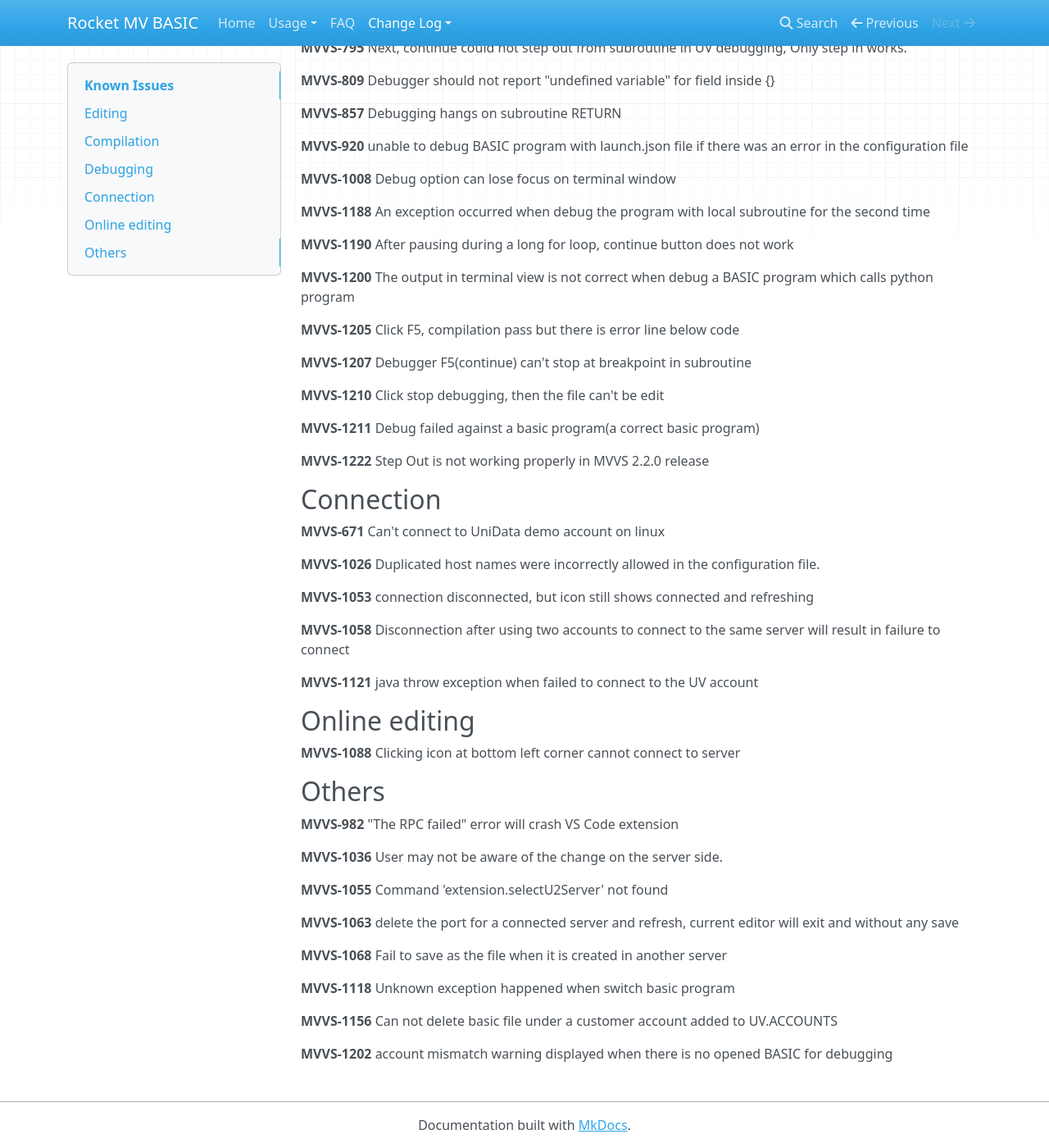
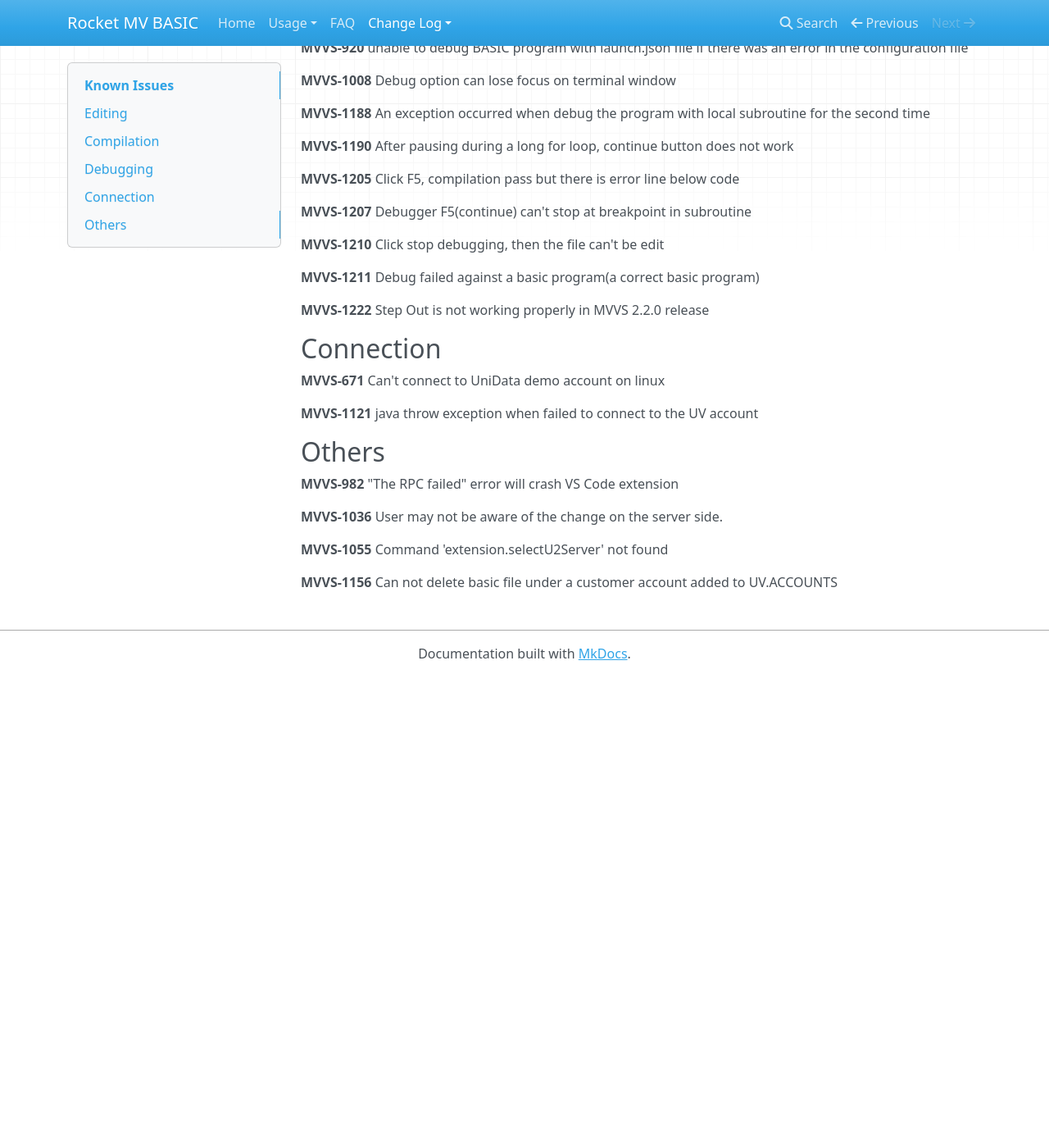
Before and after one commit to RocketSoftware/rocket-mvbasic, an MkDocs documentation site: the page built from docs/usage/KnownIssues.md, in a window 1280 px wide and 1400 px high, scrolled down 1212 px. Shown: the whole window at 82% size. Built offline with MkDocs 1.6.1, drawn with Linux system fonts in a browser that asks for light colours; nearby versions of some CDN libraries; after the commit the page ends 2037 px from its top, so only the background shows below that; some of the changed text lies outside the part shown.

Commit message:
Update for 2.3.0 release

```diff
--- a/docs/usage/KnownIssues.md
+++ b/docs/usage/KnownIssues.md
@@ -16,11 +16,7 @@
 
 **MVVS-653** reporting syntax error for "open(line) = 1" in the parser
 
-**MVVS-693** Custom documentation should refresh automatically
-
 **MVVS-843** parser reporting syntax issue in APP.PROGS\AMLC
-
-**MVVS-925** Format case change should respect the casing in user functions
 
 **MVVS-927** Variables name displayed in breadcrumbs rather than functions name in some cases
 
@@ -33,8 +29,6 @@
 **MVVS-1054** Wrong documentation tips in some situations
 
 **MVVS-1119** Formatting a document will format "$options -static.dim" to "$options - static.dim", resulting in incorrect code behavior
-
-**MVVS-1128** Goto and peek definition can not be found after repeated use
 
 **MVVS-1136** enhancement request to avoid to add a blank line to the end of BASIC source code
 
@@ -68,8 +62,6 @@
 
 **MVVS-1190** After pausing during a long for loop, continue button does not work
 
-**MVVS-1200** The output in terminal view is not correct when debug a BASIC program which calls python program
-
 **MVVS-1205** Click F5, compilation pass but there is error line below code
 
 **MVVS-1207** Debugger F5(continue) can't stop at breakpoint in subroutine
@@ -84,17 +76,8 @@
 
 **MVVS-671** Can't connect to UniData demo account on linux
 
-**MVVS-1026** Duplicated host names were incorrectly allowed in the configuration file.
-
-**MVVS-1053** connection disconnected, but icon still shows connected and refreshing
-
-**MVVS-1058** Disconnection after using two accounts to connect to the same server will result in failure to connect
-
 **MVVS-1121** java throw exception when failed to connect to the UV account
 
-## Online editing
-
-**MVVS-1088** Clicking icon at bottom left corner cannot connect to server
 
 ## Others
 
@@ -104,12 +87,4 @@
 
 **MVVS-1055** Command 'extension.selectU2Server' not found
 
-**MVVS-1063** delete the port for a connected server and refresh, current editor will exit and without any save
-
-**MVVS-1068** Fail to save as the file when it is created in another server
-
-**MVVS-1118** Unknown exception happened when switch basic program
-
 **MVVS-1156** Can not delete basic file under a customer account added to UV.ACCOUNTS
-
-**MVVS-1202** account mismatch warning displayed when there is no opened BASIC for debugging
```
Also changed, not shown: docs/usage/CHANGELOG.md (+11 -0 lines), docs/usage/Compatibility.md (+6 -0 lines).
